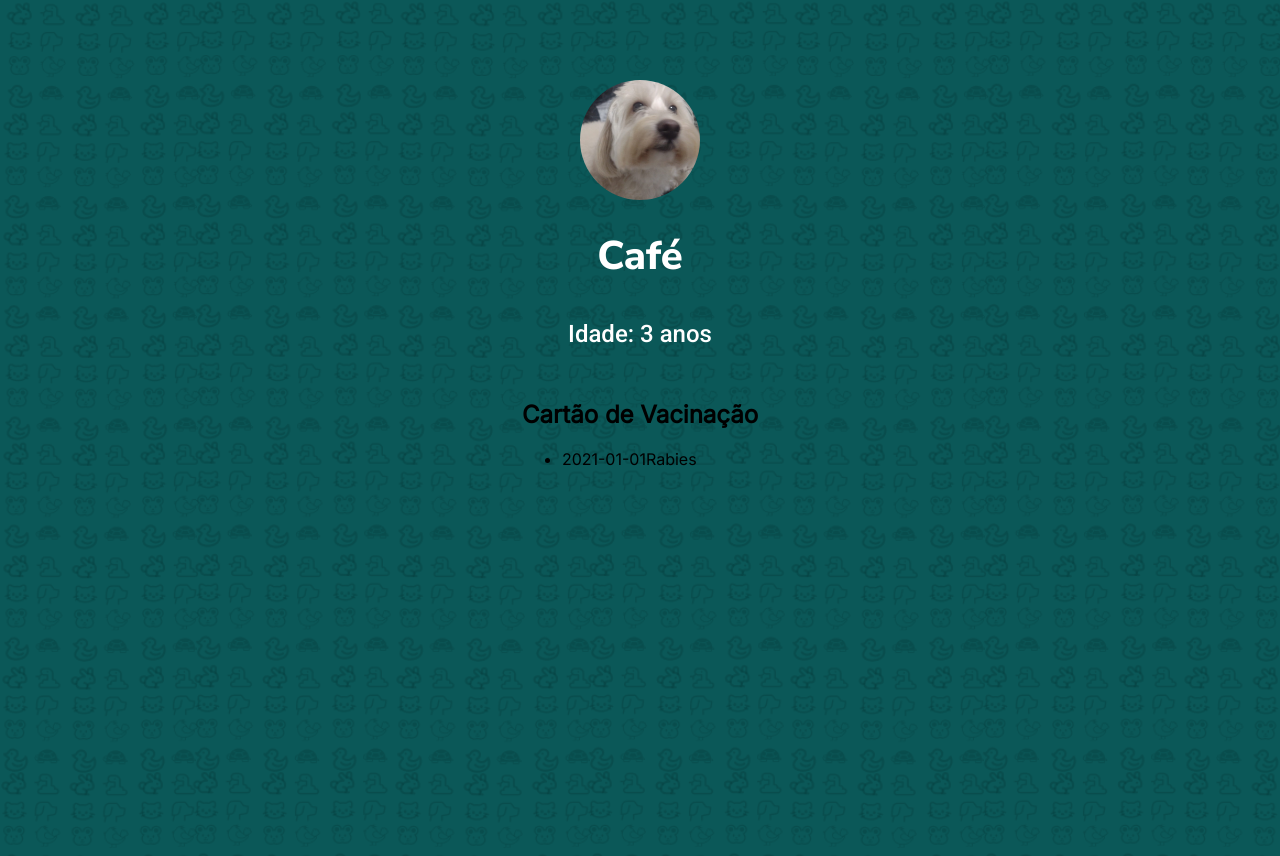
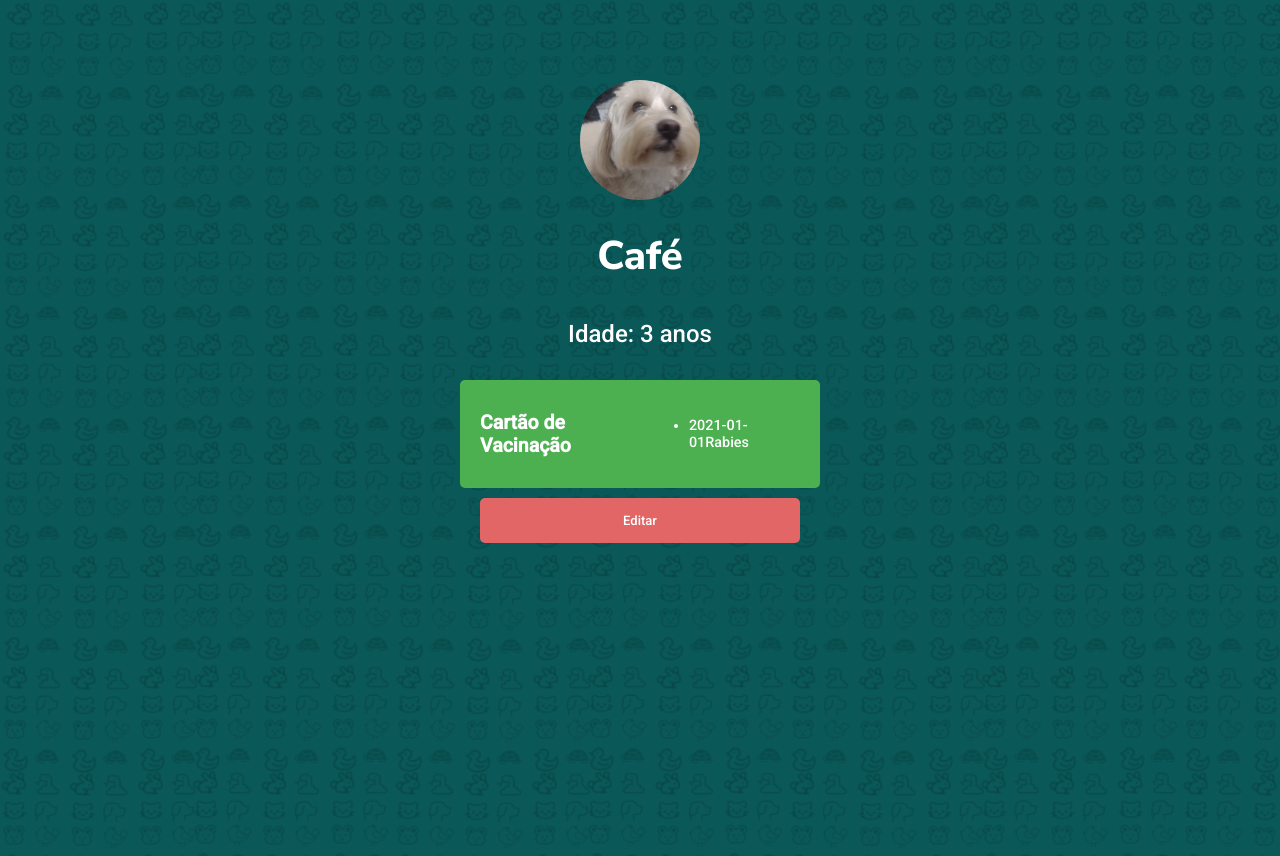
Before and after one commit to byte-vet/frontend, a React (Create React App) app: page /mypet in a window 1280 px wide. Shown: the top 856 px of the page. Built offline with nearby package versions, Linux system fonts and the light colour scheme; the HTML template or start-up script is replaced by a standard one.

Commit message:
mudancas

```diff
--- a/src/pages/MyPet.css
+++ b/src/pages/MyPet.css
@@ -30,6 +30,12 @@
   margin-bottom: 2rem; /* Espaçamento */
 }
 
+.vaccine-date,
+.vaccine-name {
+  font-size: 0.9rem; /* Diminuir a fonte para 0.9rem ou o tamanho desejado */
+  color: #ffffff; /* Ajustar a cor se necessário */
+}
+
 .my-pet-photo {
   width: 120px; /* Tamanho da foto */
   height: 120px; /* Tamanho da foto */
@@ -37,3 +43,37 @@
   object-fit: cover; /* Ajuste da foto */
   margin-bottom: 1rem; /* Espaçamento abaixo da foto */
 }
+
+.button-pet {
+  font-family: 'Roboto', sans-serif;
+  font-weight: 400;
+  font-size: small;
+  color: white;
+  background-color: #4caf50;
+  padding: 15px 20px;
+  margin-bottom: 10px;
+  border: none;
+  border-radius: 5px;
+  cursor: pointer;
+  width: 320px;
+  display: flex;
+  align-items: center;
+  justify-content: center;
+}
+
+.button-pet-edit {
+  font-family: 'Roboto', sans-serif;
+  font-weight: 400;
+  font-size: small;
+  color: white;
+  background-color: rgb(226, 102, 102);
+  padding: 15px 20px;
+  margin-bottom: 10px;
+  border: none;
+  border-radius: 5px;
+  cursor: pointer;
+  width: 320px;
+  display: flex;
+  align-items: center;
+  justify-content: center;
+}
--- a/src/pages/MyPet.js
+++ b/src/pages/MyPet.js
@@ -22,8 +22,8 @@ function MyPet() {
       <img src={pet.photo} alt={pet.name} className="my-pet-photo" />
       <h1 className="pet-name">{pet.name}</h1>
       <p className="pet-age">Idade: {pet.age} anos</p>
-      <div className="vaccine-card-container">
-        <h2>Cartão de Vacinação</h2>
+      <div className="button-pet">
+        <h2>Cartão de Vacinação </h2>
         <ul className="vaccine-list">
           {pet.vaccineCard.map((entry, index) => (
             <li key={index} className="vaccine-entry">
@@ -33,6 +33,7 @@ function MyPet() {
           ))}
         </ul>
       </div>
+      <button className="button-pet-edit">Editar</button>
     </div>
   );
 }
```
